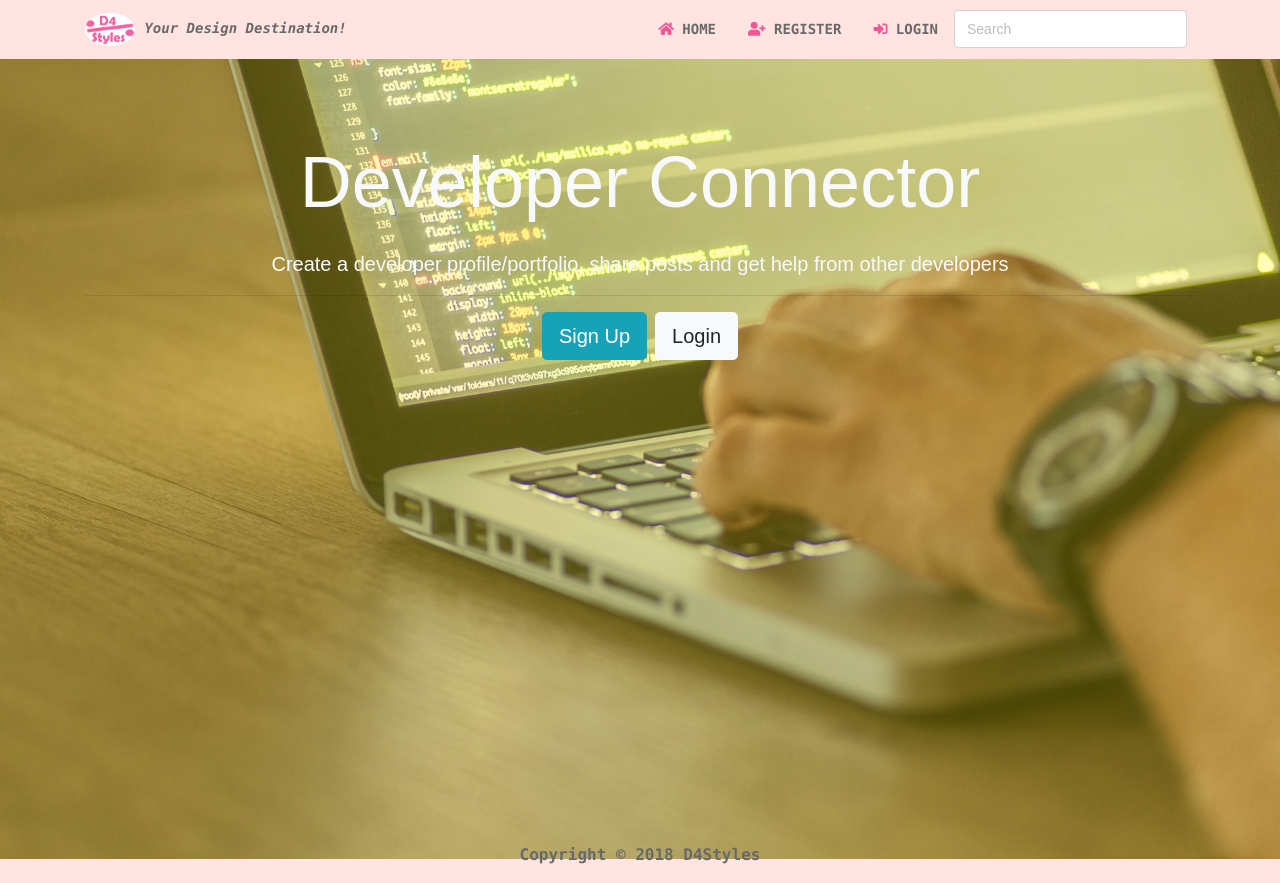
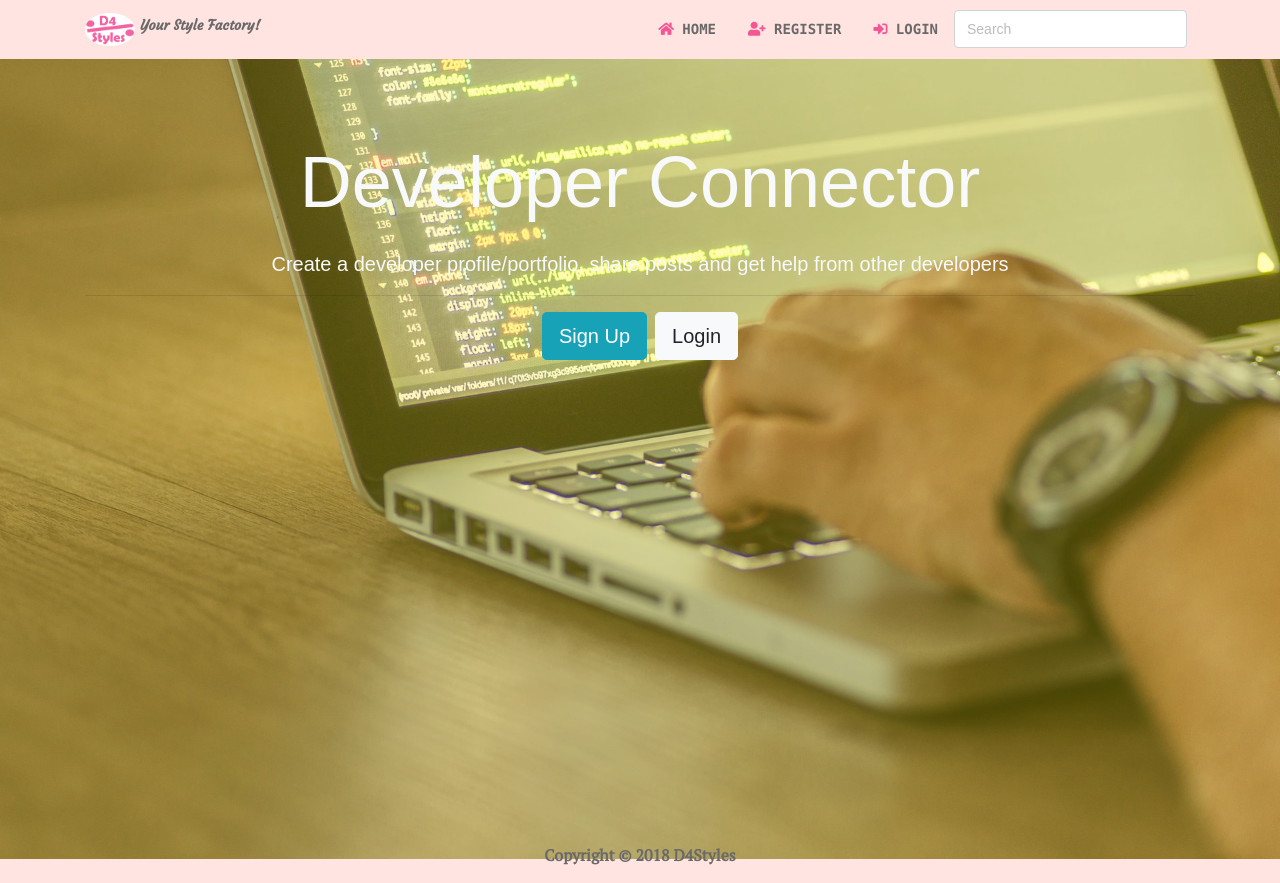
Before and after one commit to Arsalan-Shakeel/devconnector, a React (Create React App) app in the folder client/: page / in a window 1280 px wide. Built offline with nearby package versions, Linux system fonts and the light colour scheme.

Commit message:
Commit on Jan 20, 2019

```diff
--- a/client/public/index.html
+++ b/client/public/index.html
@@ -20,6 +20,7 @@
   <script defer src="https://use.fontawesome.com/releases/v5.0.9/js/all.js" integrity="sha384-8iPTk2s/jMVj81dnzb/iFR2sdA7u06vHJyyLlAd4snFpCl/SnyUjRrbdJsw1pGIl"
     crossorigin="anonymous"></script>
   -->
+		<link href="https://fonts.googleapis.com/css?family=Courgette|PT+Serif" rel="stylesheet" />
 
 		<link
 			rel="stylesheet"
@@ -28,7 +29,7 @@
 			crossorigin="anonymous"
 		/>
 
-		<title>DevConnector: A social network for developers</title>
+		<title>D4Styles</title>
 	</head>
 
 	<body>
--- a/client/src/components/layout/Footer.js
+++ b/client/src/components/layout/Footer.js
@@ -8,6 +8,7 @@ export default () => {
 			style={{
 				color: '#696969',
 				backgroundColor: '#ffe4e1',
+				fontFamily: 'PT Serif',
 			}}
 		>
 			<hr className="hr-styling" />
--- a/client/src/components/layout/Navbar.js
+++ b/client/src/components/layout/Navbar.js
@@ -76,7 +76,11 @@ class Navbar extends Component {
 			//<nav className="navbar navbar-expand-sm navbar-dark bg-dark mb-4">
 			<nav className="navbar navbar-expand-lg mb-4" style={{ backgroundColor: '#ffe4e1' }}>
 				<div className="container">
-					<Link className="navbar-brand text-monospace" style={{ color: '#696969', fontSize: '14px' }} to="/">
+					<Link
+						className="navbar-brand text-monospace"
+						style={{ color: '#696969', fontSize: '14px', fontFamily: 'Courgette' }}
+						to="/"
+					>
 						<img
 							className="rounded-circle"
 							src={d4stylesLogo}
@@ -84,9 +88,7 @@ class Navbar extends Component {
 							style={{ width: '50px', marginRight: '1px' }}
 							title="D4Styles"
 						/>{' '}
-						<strong>
-							<i>Your Design Destination!</i>
-						</strong>
+						<strong>Your Style Factory!</strong>
 					</Link>
 					<button
 						className="navbar-toggler"
```
